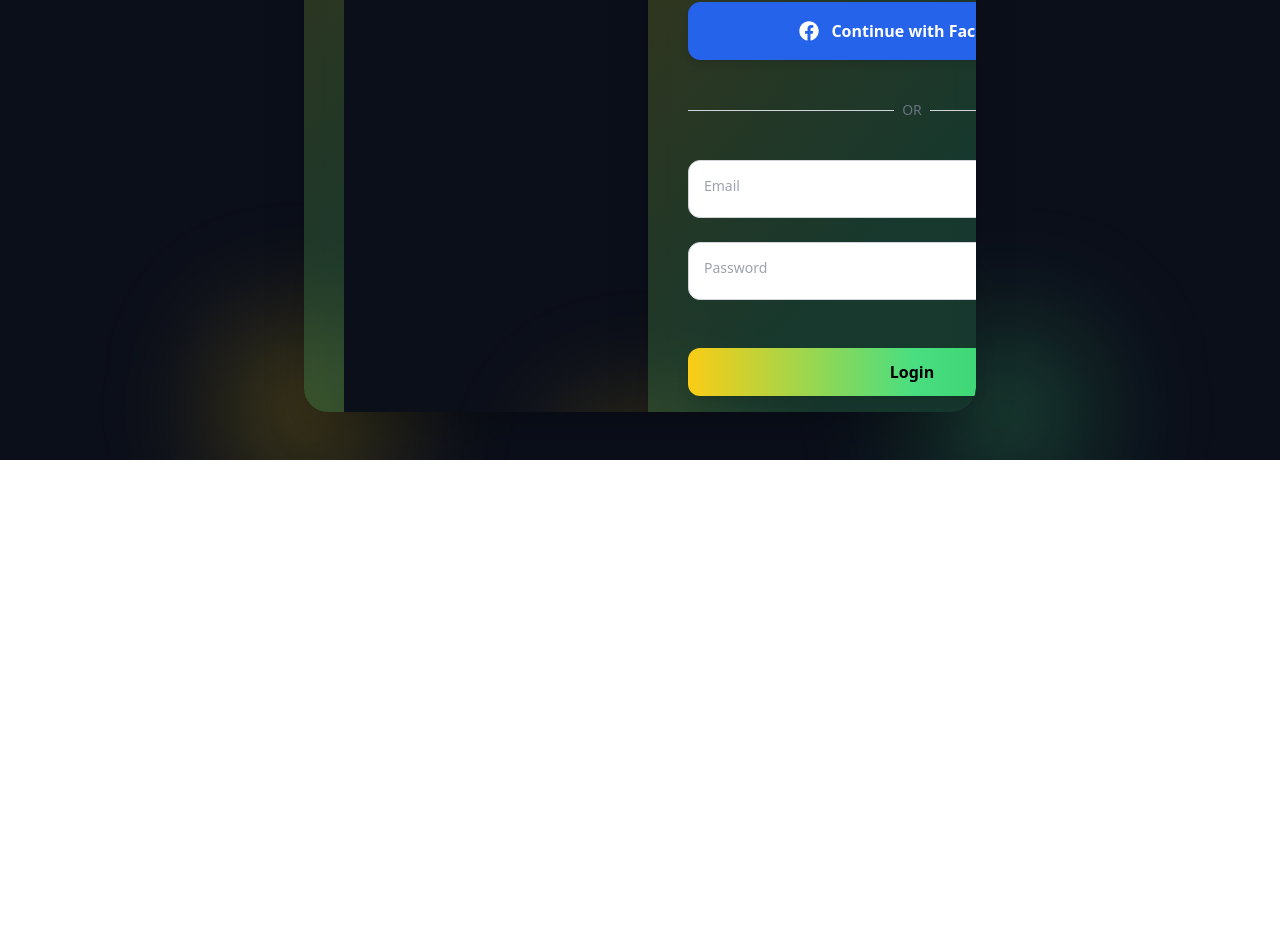
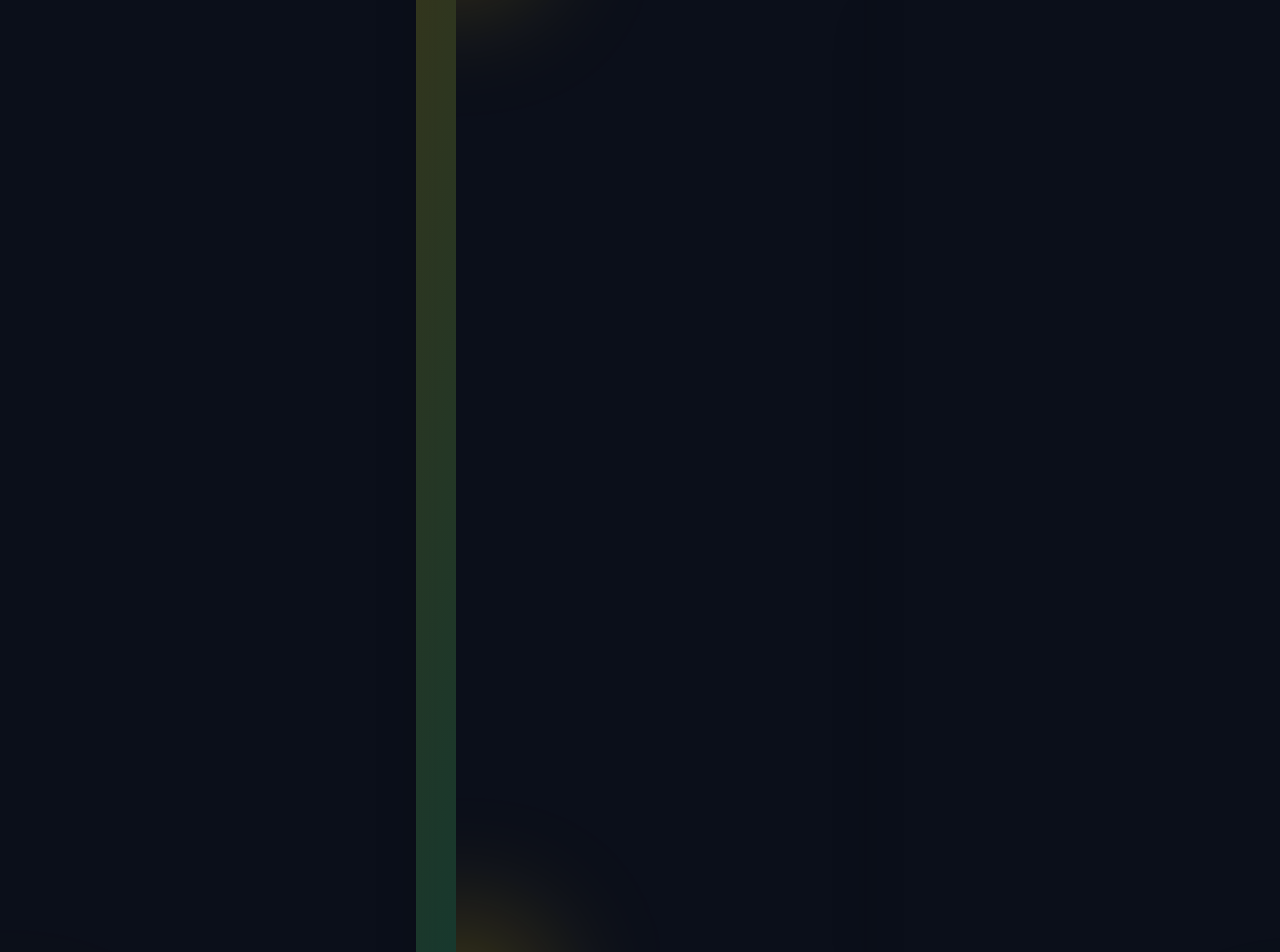
Before and after one commit to tool63/cashin, a Next.js app: page /login in a window 1280 px wide. Shown: the part 356-1308 px from the top of the page. Before the commit the page ends 816 px from the top, so only its background shows below. Built offline with nearby package versions, Linux system fonts and the light colour scheme.

Commit message:
Update layout.tsx

```diff
--- a/app/(auth)/layout.tsx
+++ b/app/(auth)/layout.tsx
@@ -1,6 +1,7 @@
 "use client";
 
 import React, { ReactNode } from "react";
+import { motion } from "framer-motion";
 
 interface AuthLayoutProps {
   children: ReactNode;
@@ -8,32 +9,66 @@ interface AuthLayoutProps {
 
 export default function AuthLayout({ children }: AuthLayoutProps) {
   return (
-    <div className="relative w-screen min-h-screen bg-[#0B0F1A] overflow-auto flex justify-center items-start px-4 sm:px-6 py-12">
+    <div className="relative w-screen min-h-screen bg-[#0B0F1A] flex justify-center items-center px-4 sm:px-6 py-12 overflow-auto">
 
       {/* ============================
-          Card + Blob Wrapper
+          Background Floating Blobs
       ============================ */}
-      <div className="relative w-full max-w-2xl flex justify-center items-center overflow-visible">
+      <div className="absolute -top-24 -left-24 w-40 h-40 bg-yellow-400/30 rounded-full blur-3xl animate-float pointer-events-none z-0"></div>
+      <div className="absolute -top-24 -right-24 w-40 h-40 bg-green-400/30 rounded-full blur-3xl animate-float animation-delay-1000 pointer-events-none z-0"></div>
+      <div className="absolute -bottom-24 -left-24 w-40 h-40 bg-yellow-400/30 rounded-full blur-3xl animate-float animation-delay-2000 pointer-events-none z-0"></div>
+      <div className="absolute -bottom-24 -right-24 w-40 h-40 bg-green-400/30 rounded-full blur-3xl animate-float animation-delay-3000 pointer-events-none z-0"></div>
+
+      {/* ============================
+          Modal Card
+      ============================ */}
+      <motion.div
+        initial={{ opacity: 0, scale: 0.8, y: -30 }}
+        animate={{ opacity: 1, scale: 1, y: 0 }}
+        transition={{ duration: 0.5 }}
+        className="relative z-10 w-full max-w-md bg-gradient-to-br from-yellow-400/20 via-green-400/20 to-green-400/20
+                   dark:from-yellow-500/20 dark:via-green-500/20 dark:to-green-500/20
+                   backdrop-blur-md rounded-3xl shadow-2xl p-6 sm:p-10 overflow-hidden"
+      >
+        {/* ============================
+            Top Hero / Live Stats
+        ============================ */}
+        <div className="text-center mb-6 space-y-2">
+          <h2 className="text-2xl sm:text-3xl font-bold text-green-600 dark:text-green-400">
+            Earn Rewards Instantly
+          </h2>
+          <p className="text-gray-700 dark:text-gray-300 text-sm sm:text-base">
+            Join Cashog, complete tasks, play games, and cash out instantly.
+          </p>
+          {/* Live counter / stats */}
+          <div className="flex justify-center gap-4 mt-2 text-xs sm:text-sm text-gray-600 dark:text-gray-400">
+            <span className="font-semibold text-green-600 dark:text-green-400">120,000+</span> signups
+            <span className="font-semibold text-green-600 dark:text-green-400">$25</span> avg earnings
+          </div>
+        </div>
 
         {/* ============================
-            Floating Blobs Around Card
+            Bonus Badge
         ============================ */}
-        <div className="absolute -top-24 -left-24 w-40 h-40 bg-yellow-400/30 rounded-full blur-3xl animate-float pointer-events-none z-0"></div>
-        <div className="absolute -top-24 -right-24 w-40 h-40 bg-green-400/30 rounded-full blur-3xl animate-float animation-delay-1000 pointer-events-none z-0"></div>
-        <div className="absolute -bottom-24 -left-24 w-40 h-40 bg-yellow-400/30 rounded-full blur-3xl animate-float animation-delay-2000 pointer-events-none z-0"></div>
-        <div className="absolute -bottom-24 -right-24 w-40 h-40 bg-green-400/30 rounded-full blur-3xl animate-float animation-delay-3000 pointer-events-none z-0"></div>
+        <div className="bg-yellow-50 dark:bg-yellow-900/20 border border-yellow-200 dark:border-yellow-800 rounded-lg p-2 mb-6 text-center text-sm text-yellow-800 dark:text-yellow-200">
+          🎁 Signup Bonus: 10 points instantly!
+        </div>
 
         {/* ============================
-            Scrollable Content Card
+            Children (Signup/Login/Reset Forms)
         ============================ */}
-        <div className="relative z-10 w-full max-h-[90vh] overflow-auto
-                        bg-gradient-to-br from-yellow-400/20 via-green-400/20 to-green-400/20
-                        dark:from-yellow-500/20 dark:via-green-500/20 dark:to-green-500/20
-                        backdrop-blur-md rounded-3xl shadow-2xl p-6 sm:p-10">
-          {children}
+        {children}
+
+        {/* ============================
+            Footer Links
+        ============================ */}
+        <div className="text-center mt-6 text-sm text-gray-600 dark:text-gray-400">
+          <span>Need help? </span>
+          <a href="/support" className="text-green-500 font-semibold hover:underline">
+            Contact Support
+          </a>
         </div>
-
-      </div>
+      </motion.div>
     </div>
   );
 }
```
